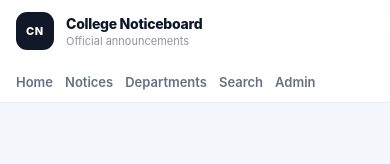
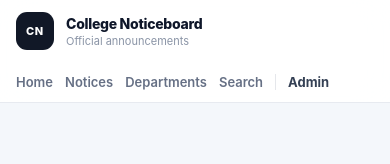
Before and after one commit to unkwn6769/college-noticeboard, a Next.js app: page / in a window 390 px wide. Shown: the top 164 px of the page. Built offline with nearby package versions, Linux system fonts and the light colour scheme; no server answers; the database is empty.

Commit message:
feat: refine public navigation

```diff
--- a/src/app/globals.css
+++ b/src/app/globals.css
@@ -50,6 +50,27 @@ th,td { padding:12px 14px; border-bottom:1px solid #e2e8f0; text-align:left; fon
 .public-nav { display:flex; gap:20px; font-size:13px; align-items:center; }
 .public-nav a { color:#667085; font-weight:600; transition:color .15s ease; }
 .public-nav a:hover { color:#101828; }
+.public-nav-main,
+.public-nav-admin {
+  display:flex;
+  align-items:center;
+}
+
+.public-nav-main {
+  gap:20px;
+}
+
+.public-nav-admin {
+  margin-left:4px;
+  padding-left:16px;
+  border-left:1px solid #e5e7eb;
+}
+
+.public-nav-admin a {
+  color:#344054;
+  font-weight:700;
+}
+
 .public-page { padding-top:52px; }
 .public-hero { max-width:820px; padding:32px 0 30px; }
 .public-online-pill { display:inline-flex; align-items:center; gap:8px; padding:7px 10px; border:1px solid #e5e7eb; border-radius:999px; background:#fff; color:#667085; font-size:12px; font-weight:700; box-shadow:0 1px 3px rgba(16,24,40,.04); }
@@ -126,6 +147,21 @@ th,td { padding:12px 14px; border-bottom:1px solid #e2e8f0; text-align:left; fon
 }
 @media (max-width: 700px) {
   .public-topbar-inner { min-height:64px; align-items:flex-start; padding:12px 0; }
+  .public-nav {
+    width:100%;
+    gap:12px;
+  }
+
+  .public-nav-main {
+    flex-wrap:wrap;
+    gap:12px;
+  }
+
+  .public-nav-admin {
+    margin-left:0;
+    padding-left:12px;
+  }
+
   .public-topbar-inner, .public-nav { flex-wrap:wrap; }
   .public-nav { gap:12px; }
   .public-hero h1 { font-size:clamp(42px,14vw,58px); }
--- a/src/components/PublicNav.tsx
+++ b/src/components/PublicNav.tsx
@@ -12,11 +12,16 @@ export default function PublicNav() {
           </span>
         </Link>
         <nav className="public-nav" aria-label="Primary navigation">
-          <Link href="/">Home</Link>
-          <Link href="/#notices">Notices</Link>
-          <Link href="/departments">Departments</Link>
-          <Link href="/search">Search</Link>
-          <Link href="/login">Admin</Link>
+          <div className="public-nav-main">
+            <Link href="/">Home</Link>
+            <Link href="/#notices">Notices</Link>
+            <Link href="/departments">Departments</Link>
+            <Link href="/search">Search</Link>
+          </div>
+
+          <div className="public-nav-admin">
+            <Link href="/login">Admin</Link>
+          </div>
         </nav>
       </div>
     </header>
```
